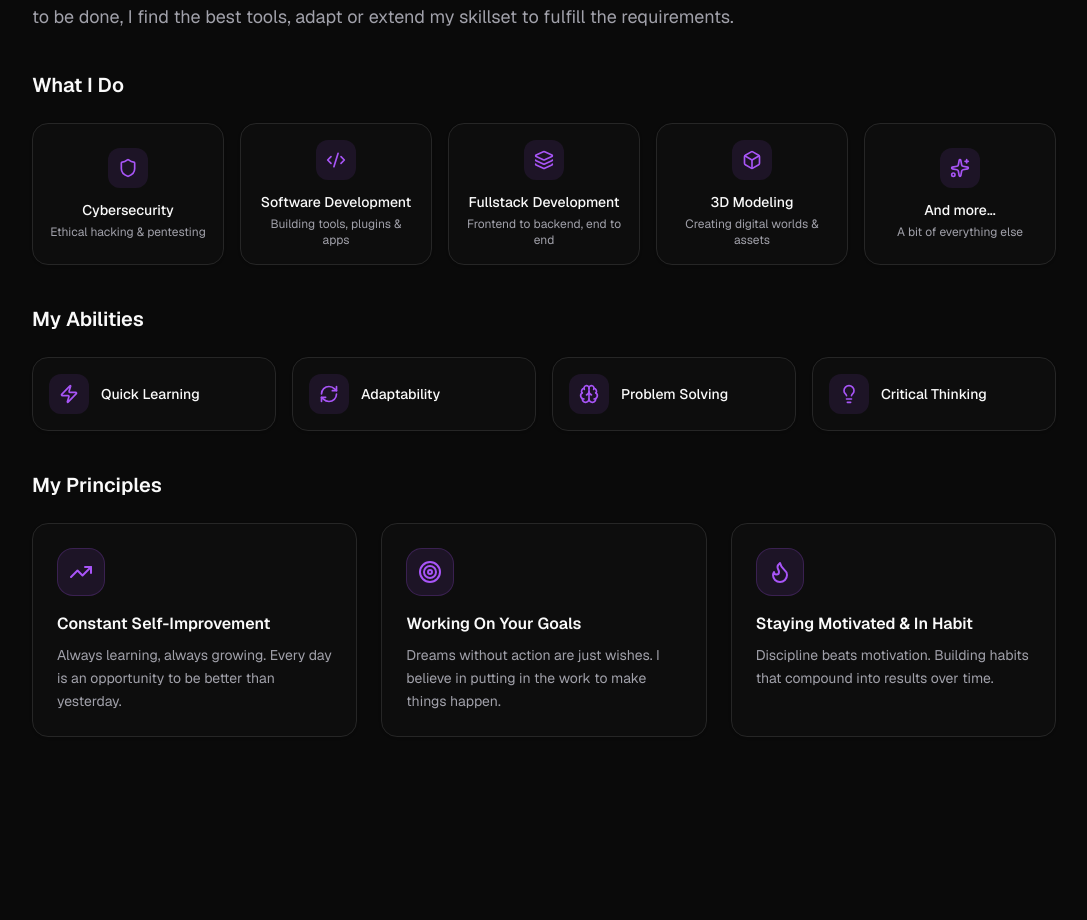
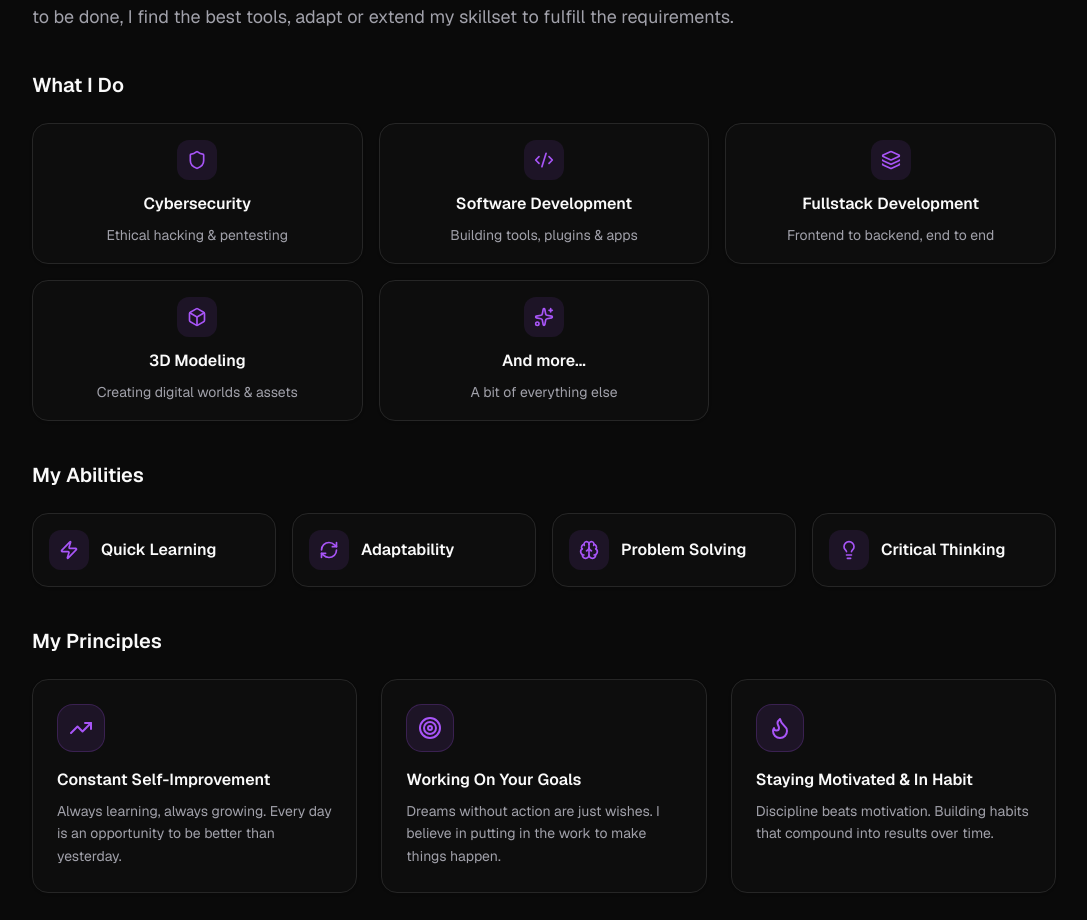
Before and after one commit to Leon135/personal-website-v2, a Next.js app: page / in a window 1280 px wide. Shown: the part 1160-2080 px from the top of the page, without its empty margins (96-1183 px from the left). Built offline with nearby package versions, Linux system fonts and the light colour scheme.

Commit message:
fix(about-section): improve layout for smaller screens

```diff
--- a/components/about-section.tsx
+++ b/components/about-section.tsx
@@ -130,7 +130,7 @@ export function AboutSection() {
           className="mb-10"
         >
           <h3 className="text-xl font-semibold mb-6">What I Do</h3>
-          <div className="grid grid-cols-2 md:grid-cols-3 lg:grid-cols-5 gap-4">
+          <div className="grid grid-cols-1 sm:grid-cols-2 lg:grid-cols-3 gap-4">
             {whatIDo.map((item, index) => (
               <motion.div
                 key={item.label}
@@ -144,8 +144,8 @@ export function AboutSection() {
                     <div className="w-10 h-10 rounded-lg bg-primary/10 flex items-center justify-center mb-3 group-hover:scale-110 transition-transform">
                       <item.icon className="w-5 h-5 text-primary" />
                     </div>
-                    <h4 className="font-medium text-sm mb-1">{item.label}</h4>
-                    <p className="text-xs text-muted-foreground">
+                    <h4 className="font-semibold mb-2">{item.label}</h4>
+                    <p className="text-sm text-muted-foreground leading-relaxed">
                       {item.description}
                     </p>
                   </CardContent>
@@ -164,7 +164,7 @@ export function AboutSection() {
           className="mb-10"
         >
           <h3 className="text-xl font-semibold mb-6">My Abilities</h3>
-          <div className="grid grid-cols-2 md:grid-cols-4 gap-4">
+          <div className="grid grid-cols-1 sm:grid-cols-2 md:grid-cols-4 gap-4">
             {abilities.map((ability, index) => (
               <motion.div
                 key={ability.label}
@@ -178,7 +178,7 @@ export function AboutSection() {
                     <div className="w-10 h-10 rounded-lg bg-primary/10 flex items-center justify-center shrink-0 group-hover:scale-110 transition-transform">
                       <ability.icon className="w-5 h-5 text-primary" />
                     </div>
-                    <span className="font-medium text-sm">{ability.label}</span>
+                    <span className="font-semibold">{ability.label}</span>
                   </CardContent>
                 </Card>
               </motion.div>
```
